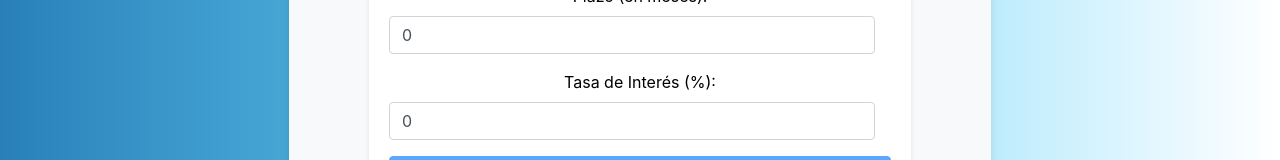
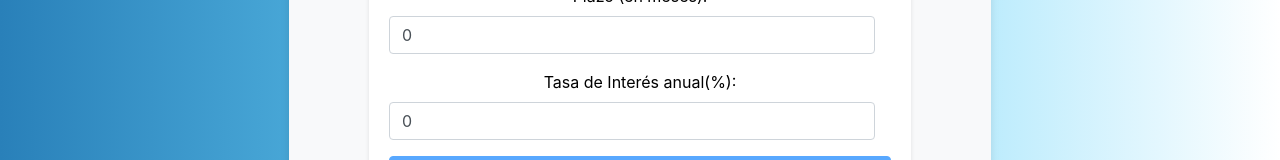
Before and after one commit to YurleisZg/credit-simulator, a Vue app: page / in a window 1280 px wide. Shown: the part 510-670 px from the top of the page. Built offline with nearby package versions, Linux system fonts and the light colour scheme.

Commit message:
💄 Update interest label in CreditViewContent.vue for clarity

```diff
--- a/src/components/CreditViewContent.vue
+++ b/src/components/CreditViewContent.vue
@@ -44,7 +44,7 @@
         </div>
 
         <div class="form-group">
-          <label for="interest">Tasa de Interés (%):</label>
+          <label for="interest">Tasa de Interés anual(%):</label>
           <input type="number" min="0" id="interest" v-model.number="solicitud.tasaInteres" placeholder="Ingresa la tasa de interés" class="form-control" @blur="touched.tasaInteres = true" />
           <div v-if="touched.tasaInteres && solicitud.tasaInteres <= 0" class="text-danger">La tasa de interés debe ser mayor que cero.</div>
         </div>
```
